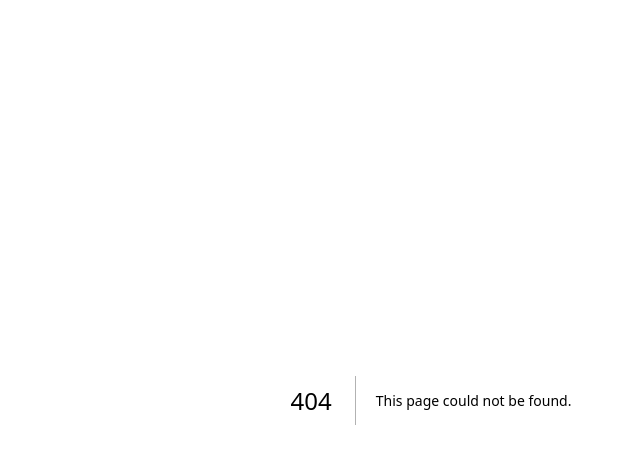
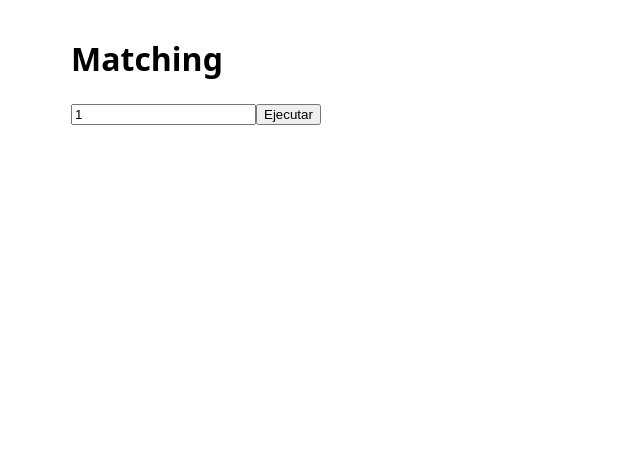
Before and after one commit to michaelochoacastro-code/hera-web-first, a Next.js app: page /match in a window 1280 px wide. Before the commit this address had no page. Shown: the top 464 px of the page, without its empty margins (209-849 px from the left). Built offline with nearby package versions, Linux system fonts and the light colour scheme.

Commit message:
Create page.tsx

```diff
--- /dev/null
+++ b/app/match/page.tsx
@@ -0,0 +1,25 @@
+'use client';
+import { useState } from 'react';
+
+export default function Match(){
+  const [jobId, setJobId] = useState('1');
+  const [rows, setRows] = useState<any[]>([]);
+  const run = async () => {
+    const resp = await fetch(`/api/match/${jobId}`, { method:'POST' });
+    const data = await resp.json();
+    if (!resp.ok) return alert(data.error || 'Error en match');
+    setRows(data.results || []);
+  };
+  return (
+    <main style={{padding:16, maxWidth:720, margin:'0 auto'}}>
+      <h1>Matching</h1>
+      <div>
+        <input value={jobId} onChange={e=>setJobId(e.target.value)} />
+        <button onClick={run}>Ejecutar</button>
+      </div>
+      <ul>
+        {rows.map((r,i)=> <li key={i}>Candidato #{r.candidate_id} — Score: {Number(r.score).toFixed(2)}</li>)}
+      </ul>
+    </main>
+  );
+}
```
